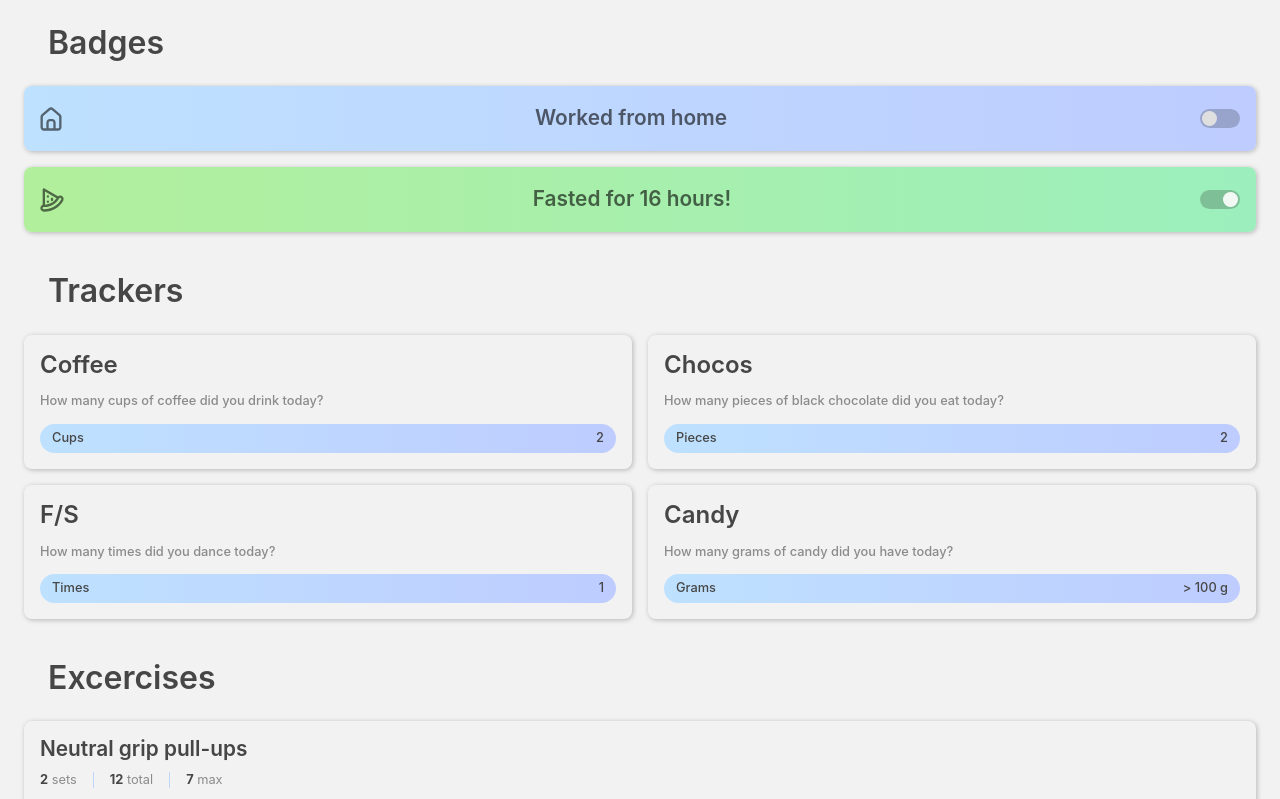
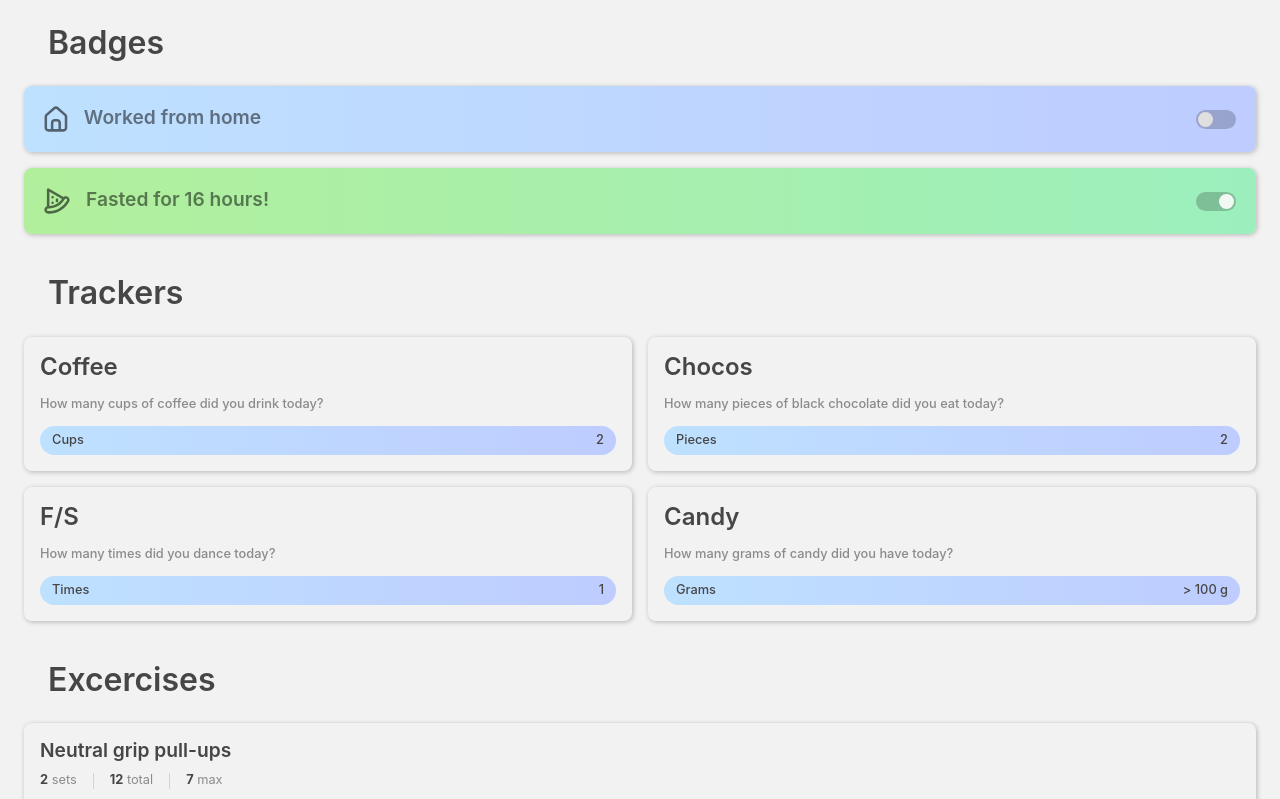
Before and after one commit to shogek/blue-sunflower, a Vue app: page / in a window 1280 px wide. Shown: the top 799 px of the page. Built offline with nearby package versions, Linux system fonts and the light colour scheme.

Commit message:
Fix badge styling

```diff
--- a/src/assets/base.css
+++ b/src/assets/base.css
@@ -49,7 +49,7 @@ h3 {
 }
 
 h4 {
-  font-size: 1.3rem;
+  font-size: 1.2rem;
   font-weight: 600;
 }
 
--- a/src/components/BadgeItem.vue
+++ b/src/components/BadgeItem.vue
@@ -15,19 +15,20 @@ defineProps<{
 </script>
 
 <template>
-    <div
-        class="badge-item-wrapper"
-        :class="{info: type === 'info', success: type === 'success'}"
-    >
-        <Icon :iconName="icon" />
-        <h4 class="label">
-            {{ label }}
-        </h4>
+    <div class="badge-item-wrapper" :class="{info: type === 'info', success: type === 'success'}">
+        <div class="group">
+            <Icon :iconName="icon" />
+            <h4 class="label">
+                {{ label }}
+            </h4>
+        </div>
         <Toggle :isActive="isActive" />
     </div>
 </template>
 
 <style scoped>
+
+
 
 .badge-item-wrapper {
     display: flex;
@@ -35,11 +36,17 @@ defineProps<{
     align-items: center;
     justify-content: space-between;
     gap: unset;
-    padding: 20px 16px;
+    padding: 20px 20px;
     border-radius: 8px;
-    border: var(--card-border);
-    box-shadow: var(--card-box-shadow);
+    border: var(--badge-border);
+    box-shadow: var(--badge-box-shadow);
     background: var(--gradient-disabled);
+}
+
+.badge-item-wrapper .group {
+    display: flex;
+    flex-direction: row;
+    gap: 16px;
 }
 
 .badge-item-wrapper.info {
@@ -51,7 +58,7 @@ defineProps<{
 }
 
 .badge-item-wrapper .label {
-    color: rgba(0, 0, 0, 0.6);
+    color: var(--badge-text-color);
 }
 
 </style>
--- a/src/components/icons/Icon.vue
+++ b/src/components/icons/Icon.vue
@@ -14,6 +14,8 @@ defineProps<{
 <style scoped>
 
 .icon-wrapper {
+    width: auto;
+    height: 26px;
     color: var(--icon-color);
 }
 
--- a/src/styles/colors.css
+++ b/src/styles/colors.css
@@ -20,6 +20,10 @@
 
     --card-box-shadow: 1px 1px 5px rgba(0, 0, 0, 0.25);
     --card-border: 0px;
+
+    --badge-text-color: rgba(0, 0, 0, 50%);
+    --badge-border: 0px;
+    --badge-box-shadow: 1px 1px 5px rgba(0, 0, 0, 0.25);
 }
 
 @media (prefers-color-scheme: dark) {
@@ -44,5 +48,9 @@
 
         --card-box-shadow: none;
         --card-border: solid 1px var(--color-subheading);
+
+        --badge-text-color: rgba(255, 255, 255, 70%);
+        --badge-border: 0px;
+        --badge-box-shadow: none;
     }
 }
```
Also changed, not shown: src/components/icons/IconHouse.vue (+1 -1 lines), src/components/icons/IconPizza.vue (+1 -1 lines).
